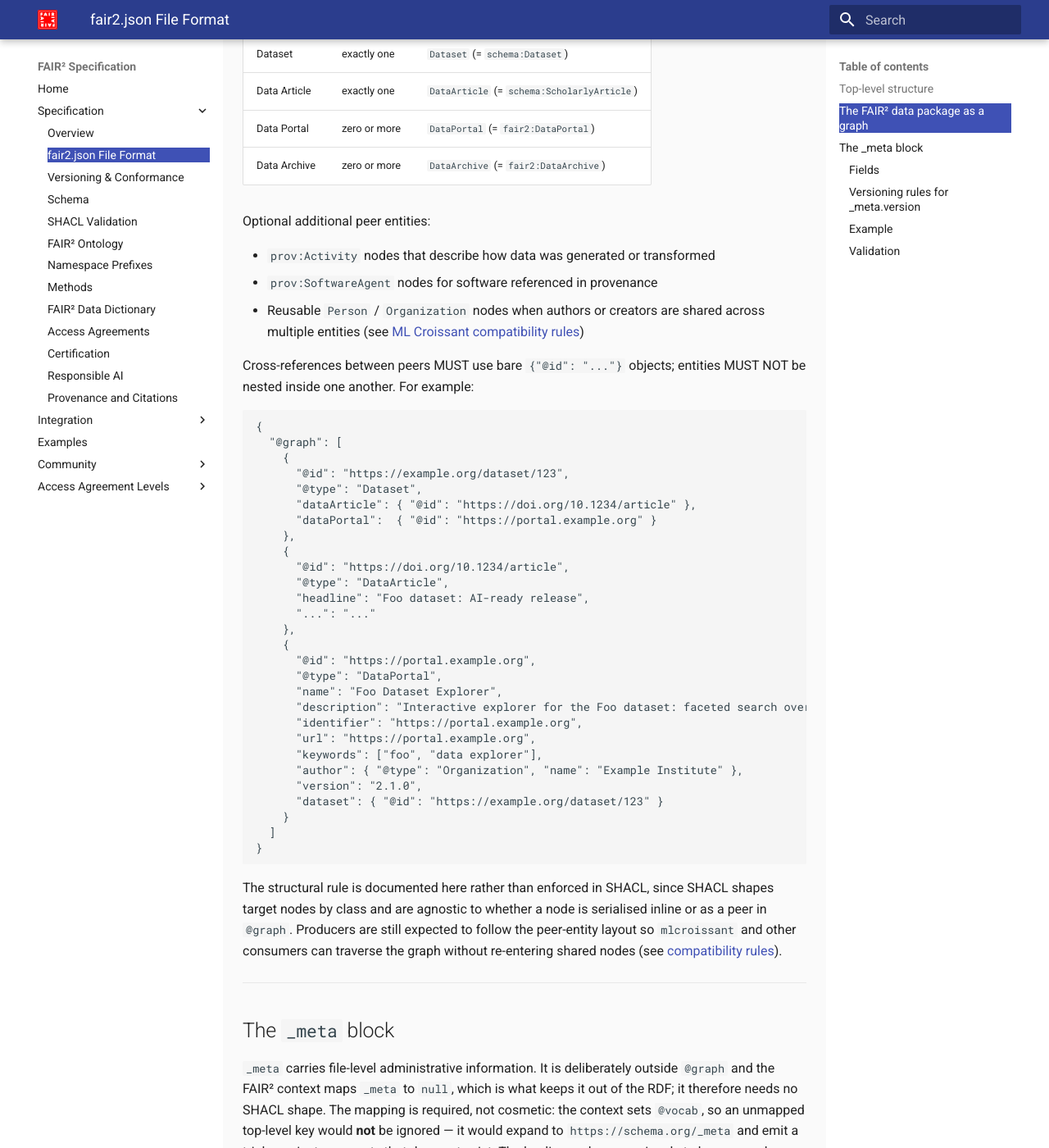
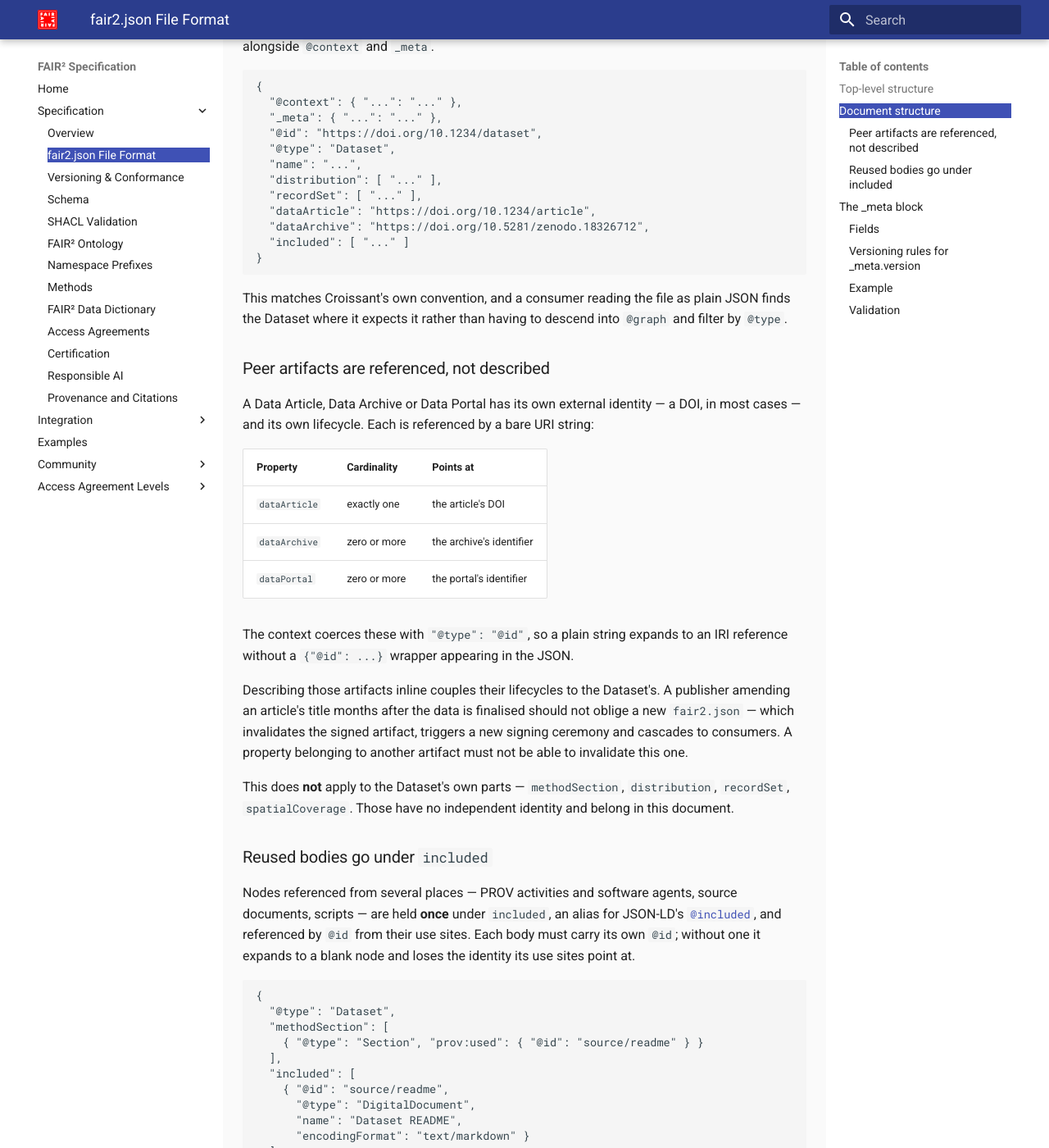
Before and after one commit to fair-squared/fair2-spec, an MkDocs documentation site: the page built from docs/specification/fair2json-format.md, in a window 1280 px wide and 1400 px high, scrolled down 943 px. Shown: the whole window at 82% size. Built offline with MkDocs 1.6.1 and Material for MkDocs 9.7.7, drawn with Linux system fonts in a browser that asks for light colours; the version menu is left out; some of the changed text lies outside the part shown.

Commit message:
Single-rooted Dataset; peer artifacts by reference
Issues 1, 2 and 4 of the Senscience improvements document.

The payload was a top-level @graph of peer entities. It is now a single
JSON-LD node object: the document is the Dataset, its properties sit at
the top level, and a consumer reading plain JSON finds it where it
expects rather than descending into @graph and filtering by @type. This
is Croissant's own convention.

Peer artifacts (Issue 4). DataArticle and DataArchive were described
inline. Each has its own DOI and its own lifecycle, and inlining let a
change to another artifact invalidate this document and its signature.
They are now bare URI strings, with @type: @id coercion in the context
so no {"@id": ...} wrapper appears in the JSON. The Dataset shape takes
an IRI for dataArticle, dataArchive and dataPortal instead of a node
shape. This does not extend to the Dataset's own parts.

Reused bodies (Issue 2). The five remaining internal nodes - two source
documents, the extract script, the statistics Activity and its
SoftwareAgent - moved under `included`, an alias for @included, each
keeping its @id so use sites still resolve.

Croissant compatibility, which is the gate for all of this, is now
checked: tools/check_spec_consistency.py loads every example with
mlcroissant, and CI installs it.

That check immediately found a regression I had already shipped. The
dct:conformsTo @id coercion added two commits ago breaks mlcroissant:
it reads conformsTo to decide which Croissant version's rules apply,
and with an IRI there it rejects the document with 16 type errors.
v1.3.0 loaded; HEAD did not. conformsTo is a plain string again, and
CertificationShape takes fair2s:IdentifierShape rather than requiring
an IRI, which was the reason for the coercion in the first place.

Documentation: fair2json-format.md describes the single-rooted shape and
the two reference patterns; versioning.md's example follows; and the
mlcroissant compatibility rules, which predate this layout, are
annotated with what was re-verified. Rule 2's blanket ban on @type: @id
is narrowed - confirmed for conformsTo, no longer applicable to the peer
artifact properties. Rule 1 is marked unverified rather than resolved:
each included body is referenced once, so its crash mode is not
exercised by the example.

Co-Authored-By: Claude Opus 5 (1M context) <noreply@anthropic.com>

````diff
--- a/docs/specification/fair2json-format.md
+++ b/docs/specification/fair2json-format.md
@@ -5,87 +5,110 @@ A FAIR² data package is serialised as a single JSON-LD document named
 
 ## Top-level structure
 
-A `fair2.json` file MUST contain exactly three top-level keys, in this order:
+A `fair2.json` file is a single JSON-LD node object describing the Dataset.
+It MUST carry `@context` and `_meta`, followed by the Dataset's own
+properties:
 
 ```json
 {
   "@context": { ... },
   "_meta":    { ... },
-  "@graph":   [ ... ]
+  "@id":      "https://doi.org/10.1234/dataset",
+  "@type":    "Dataset",
+  "...":      "..."
 }
 ```
 
 | Key | Purpose |
 |-----|---------|
-| `@context` | JSON-LD context. Aliases every term used in the payload so property names appear without bare prefixes in `@graph`. |
-| `_meta` | File-level metadata (version, dates). See below. Ignored by JSON-LD processors. |
-| `@graph` | Array of the data-package entities. See below. |
-
-No other top-level keys are permitted.
+| `@context` | JSON-LD context. Aliases every term used in the payload so property names appear without bare prefixes. |
+| `_meta` | File-level metadata (version, dates). See below. Mapped to `null` in the context, so it produces no RDF. |
+| `@type` | `Dataset`. The document *is* the Dataset. |
+| `included` | Optional. Bodies of nodes referenced from more than one place. See below. |
 
 ---
 
-## The FAIR² data package as a graph
+## Document structure
 
-The payload is modelled as a single RDF graph containing the full FAIR²
-publication set. The `@graph` array MUST contain the following peer entities
-as top-level members:
-
-| Entity | Cardinality | `@type` |
-|--------|-------------|--------|
-| Dataset | exactly one | `Dataset` (= `schema:Dataset`) |
-| Data Article | exactly one | `DataArticle` (= `schema:ScholarlyArticle`) |
-| Data Portal | zero or more | `DataPortal` (= `fair2:DataPortal`) |
-| Data Archive | zero or more | `DataArchive` (= `fair2:DataArchive`) |
-
-Optional additional peer entities:
-
-- `prov:Activity` nodes that describe how data was generated or transformed
-- `prov:SoftwareAgent` nodes for software referenced in provenance
-- Reusable `Person` / `Organization` nodes when authors or creators are
-  shared across multiple entities (see
-  [ML Croissant compatibility rules](../integration/ml-croissant.md#compatibility-rules))
-
-Cross-references between peers MUST use bare `{"@id": "..."}` objects; entities
-MUST NOT be nested inside one another. For example:
+A `fair2.json` is **single-rooted**: the document *is* the Dataset. Its
+properties sit at the top level, alongside `@context` and `_meta`.
 
 ```json
 {
-  "@graph": [
-    {
-      "@id": "https://example.org/dataset/123",
-      "@type": "Dataset",
-      "dataArticle": { "@id": "https://doi.org/10.1234/article" },
-      "dataPortal":  { "@id": "https://portal.example.org" }
-    },
-    {
-      "@id": "https://doi.org/10.1234/article",
-      "@type": "DataArticle",
-      "headline": "Foo dataset: AI-ready release",
-      "...": "..."
-    },
-    {
-      "@id": "https://portal.example.org",
-      "@type": "DataPortal",
-      "name": "Foo Dataset Explorer",
-      "description": "Interactive explorer for the Foo dataset: faceted search over the record sets, per-variable summaries and downloads.",
-      "identifier": "https://portal.example.org",
-      "url": "https://portal.example.org",
-      "keywords": ["foo", "data explorer"],
-      "author": { "@type": "Organization", "name": "Example Institute" },
-      "version": "2.1.0",
-      "dataset": { "@id": "https://example.org/dataset/123" }
-    }
+  "@context": { "...": "..." },
+  "_meta": { "...": "..." },
+  "@id": "https://doi.org/10.1234/dataset",
+  "@type": "Dataset",
+  "name": "...",
+  "distribution": [ "..." ],
+  "recordSet": [ "..." ],
+  "dataArticle": "https://doi.org/10.1234/article",
+  "dataArchive": "https://doi.org/10.5281/zenodo.18326712",
+  "included": [ "..." ]
+}
+```
+
+This matches Croissant's own convention, and a consumer reading the file as
+plain JSON finds the Dataset where it expects it rather than having to
+descend into `@graph` and filter by `@type`.
+
+### Peer artifacts are referenced, not described
+
+A Data Article, Data Archive or Data Portal has its own external identity —
+a DOI, in most cases — and its own lifecycle. Each is referenced by a bare
+URI string:
+
+| Property | Cardinality | Points at |
+|---|---|---|
+| `dataArticle` | exactly one | the article's DOI |
+| `dataArchive` | zero or more | the archive's identifier |
+| `dataPortal` | zero or more | the portal's identifier |
+
+The context coerces these with `"@type": "@id"`, so a plain string expands
+to an IRI reference without a `{"@id": ...}` wrapper appearing in the JSON.
+
+Describing those artifacts inline couples their lifecycles to the Dataset's.
+A publisher amending an article's title months after the data is finalised
+should not oblige a new `fair2.json` — which invalidates the signed
+artifact, triggers a new signing ceremony and cascades to consumers. A
+property belonging to another artifact must not be able to invalidate this
+one.
+
+This does **not** apply to the Dataset's own parts — `methodSection`,
+`distribution`, `recordSet`, `spatialCoverage`. Those have no independent
+identity and belong in this document.
+
+### Reused bodies go under `included`
+
+Nodes referenced from several places — PROV activities and software agents,
+source documents, scripts — are held **once** under `included`, an alias for
+JSON-LD's [`@included`](https://www.w3.org/TR/json-ld11/#included-blocks),
+and referenced by `@id` from their use sites. Each body must carry its own
+`@id`; without one it expands to a blank node and loses the identity its use
+sites point at.
+
+```json
+{
+  "@type": "Dataset",
+  "methodSection": [
+    { "@type": "Section", "prov:used": { "@id": "source/readme" } }
+  ],
+  "included": [
+    { "@id": "source/readme",
+      "@type": "DigitalDocument",
+      "name": "Dataset README",
+      "encodingFormat": "text/markdown" }
   ]
 }
 ```
 
-The structural rule is documented here rather than enforced in SHACL, since
-SHACL shapes target nodes by class and are agnostic to whether a node is
-serialised inline or as a peer in `@graph`. Producers are still expected to
-follow the peer-entity layout so `mlcroissant` and other consumers can
-traverse the graph without re-entering shared nodes
-(see [compatibility rules](../integration/ml-croissant.md#compatibility-rules)).
+!!! note "Changed in v1.4.0"
+    Up to v1.3.0 the payload was a top-level `@graph` array whose members
+    were peer entities, with the Data Article and Data Archive described
+    inline, and cross-references written as `{"@id": "..."}` objects. The
+    stated reason was `mlcroissant` traversal; in practice `mlcroissant`
+    loads the single-rooted form, which is also what its own example
+    datasets use.
 
 ---
 
@@ -132,7 +155,8 @@ metadata corrections.
     "dateCreated": "2025-03-03",
     "dateModified": "2026-04-20"
   },
-  "@graph": [ { "...": "..." } ]
+  "@type": "Dataset",
+  "...": "..."
 }
 ```
 
````
Also changed, not shown: docs/integration/ml-croissant.md (+29 -0 lines), docs/specification/versioning.md (+5 -3 lines), 8 other files.
